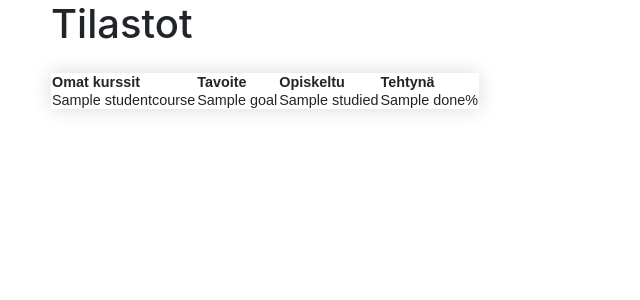
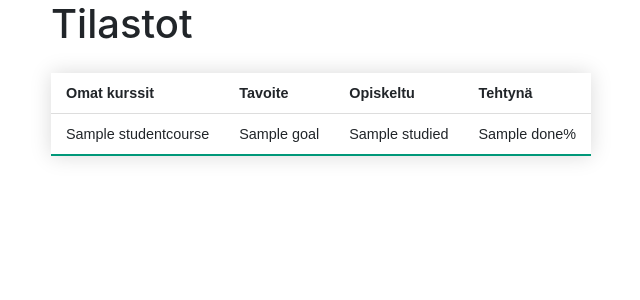
Before and after one commit to amalia53/tsoha-studytracker, a Flask app: template templates/stats.html in a window 1280 px wide. Shown: the part 72-372 px from the top of the page, without its empty margins (34-674 px from the left). Run offline with Flask 2, Linux system fonts and the light colour scheme; the template is opened without the code that fills it: most values are stand-ins (such as "Sample title", 1, 10 or a date in 2020); some libraries are stand-ins or nearby versions.

Commit message:
taulukot

```diff
--- a/templates/stats.html
+++ b/templates/stats.html
@@ -60,5 +60,21 @@
     font-family: sans-serif;
     min-width: 400px;
     box-shadow: 0 0 20px rgba(0, 0, 0, 0.15);
+
+}
+.styled-table thead tr {
+    background-color: #009879;
+    color: #ffffff;
+    text-align: left;
+}
+.styled-table th,
+.styled-table td {
+    padding: 12px 15px;
+}
+.styled-table tbody tr {
+    border-bottom: 1px solid #dddddd;
+}
+.styled-table tbody tr:last-of-type {
+    border-bottom: 2px solid #009879;
 }
 </style>
```
